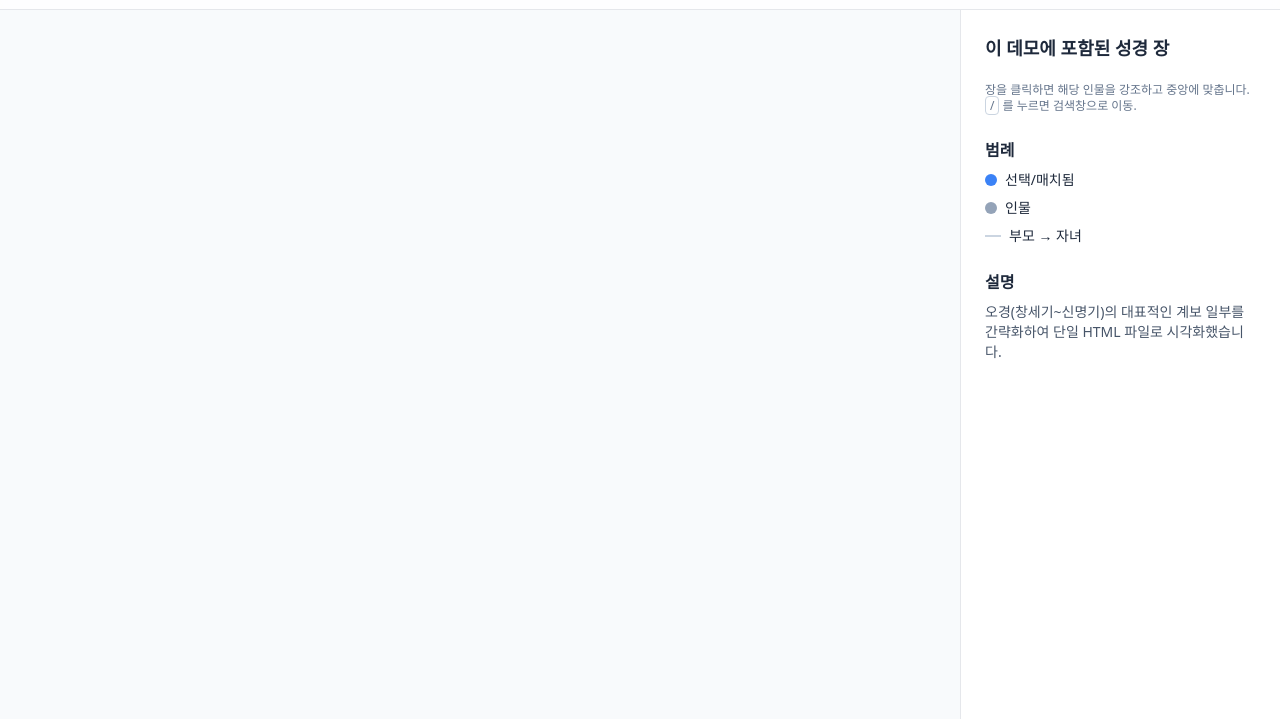
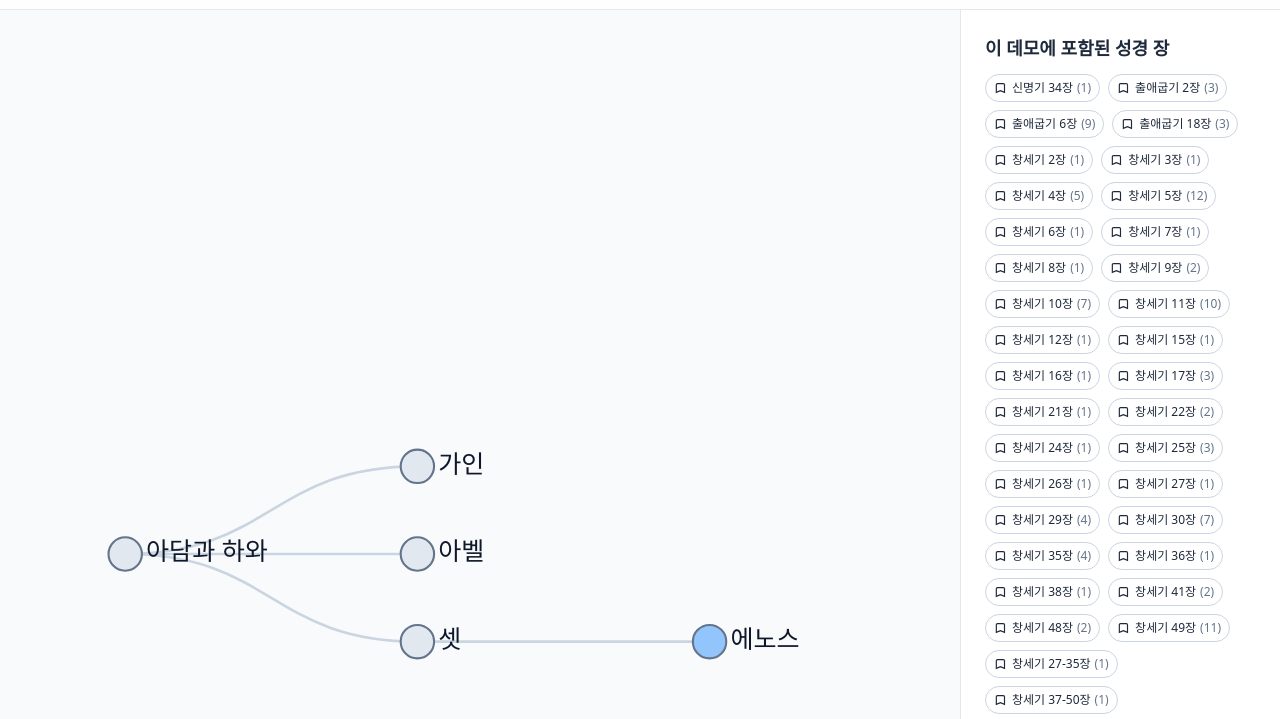
Before and after one commit to iitns/pentateuch-genealogy, a plain HTML site: page index.html in a window 1280 px wide. Shown: the part 57-776 px from the top of the page. Drawn offline with nearby package versions, Linux system fonts and the light colour scheme.

Commit message:
rename index2.js to index.js

```diff
--- a/index.html
+++ b/index.html
@@ -79,6 +79,6 @@
     </div>
   </div>
 
-  <script type="text/javascript" src="index2.js"></script>
+  <script type="text/javascript" src="index.js"></script>
 </body>
 </html>
```
